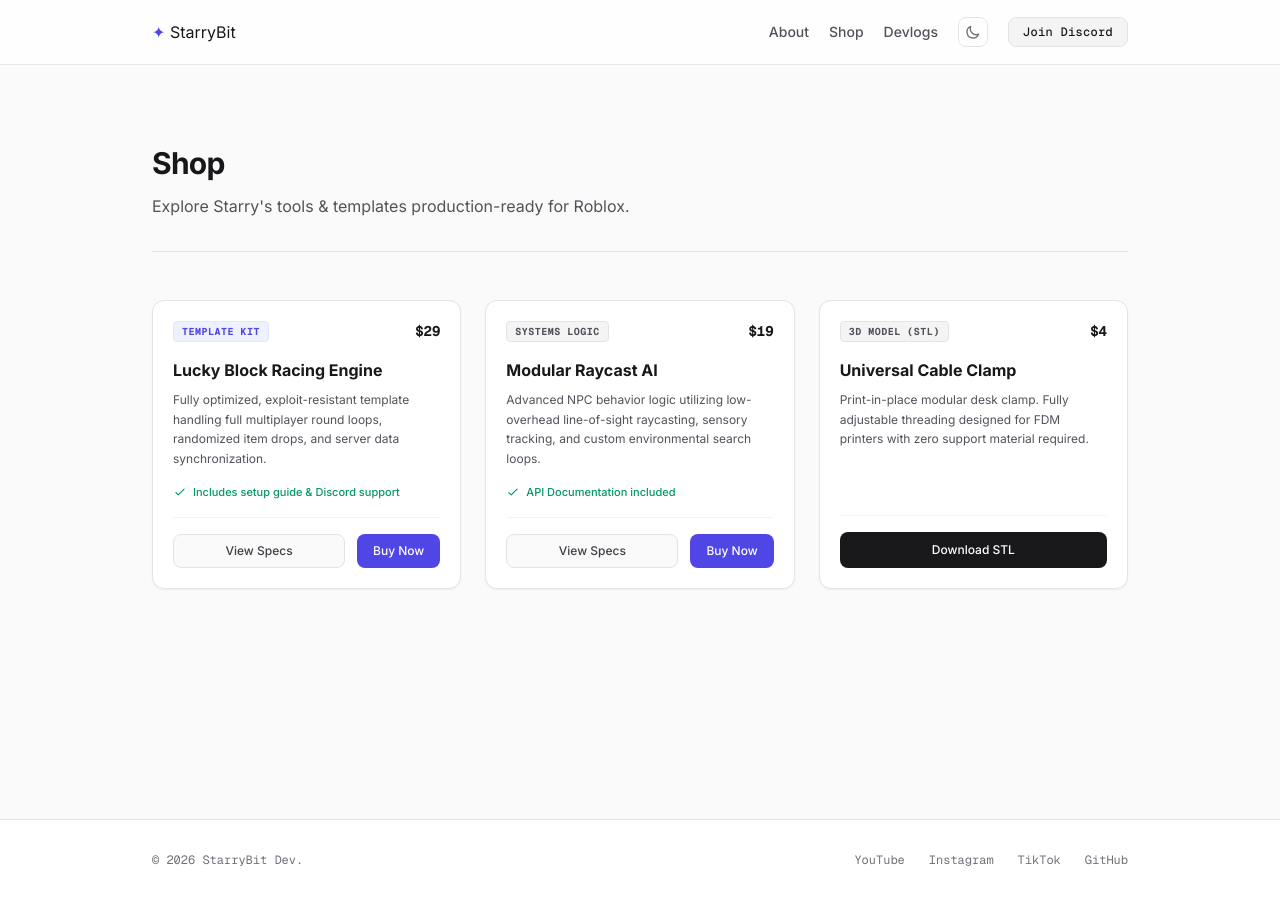
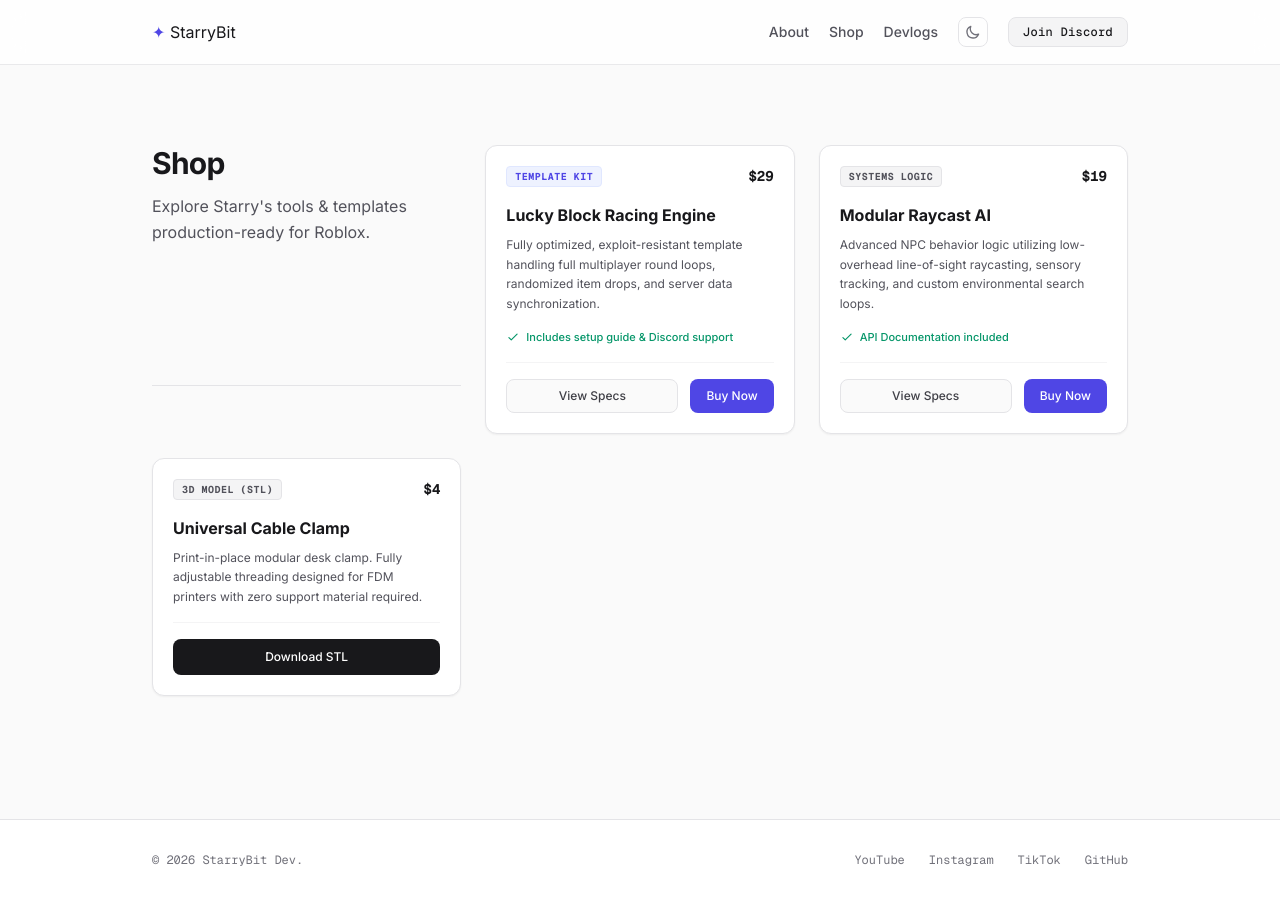
Before and after one commit to StarryBit/starrybit.github.io, a Jekyll site: the page built from shop/index.html, in a window 1280 px wide. Built offline with Jekyll 4.4.1, drawn with Linux system fonts in a browser that asks for light colours; nearby versions of some CDN libraries.

Commit message:
Update index.html

```diff
--- a/shop/index.html
+++ b/shop/index.html
@@ -3,6 +3,7 @@ layout: default
 title: Tools & Templates | StarryBit Dev
 ---
 
+<section id="portfolio" class="grid md:grid-cols-2 lg:grid-cols-3 gap-6">
     <!-- Page Header -->
     <div class="mb-12 border-b border-zinc-200 dark:border-zinc-800/60 pb-8">
         <h1 class="text-3xl font-bold tracking-tight mb-3">Shop</h1>
@@ -10,8 +11,6 @@ title: Tools & Templates | StarryBit Dev
             Explore Starry's tools & templates production-ready for Roblox.
         </p>
     </div>
-
-<section id="portfolio" class="grid md:grid-cols-2 lg:grid-cols-3 gap-6">
 
     <!-- Item 1: Lucky Block Framework -->
     <div class="group border border-zinc-200 bg-white dark:border-zinc-800/80 dark:bg-zinc-900/30 rounded-xl p-5 hover:border-zinc-300 dark:hover:border-zinc-700 transition-all flex flex-col justify-between shadow-sm dark:shadow-none">
```
Lines whose indentation alone changed are shown as unchanged.
